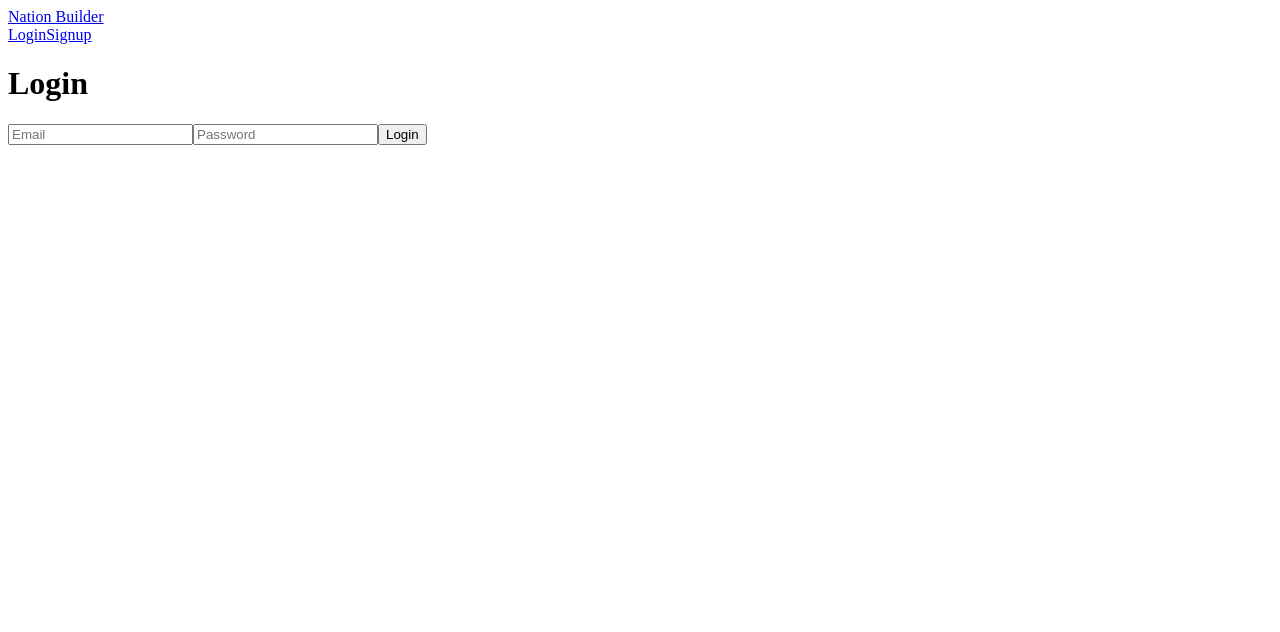
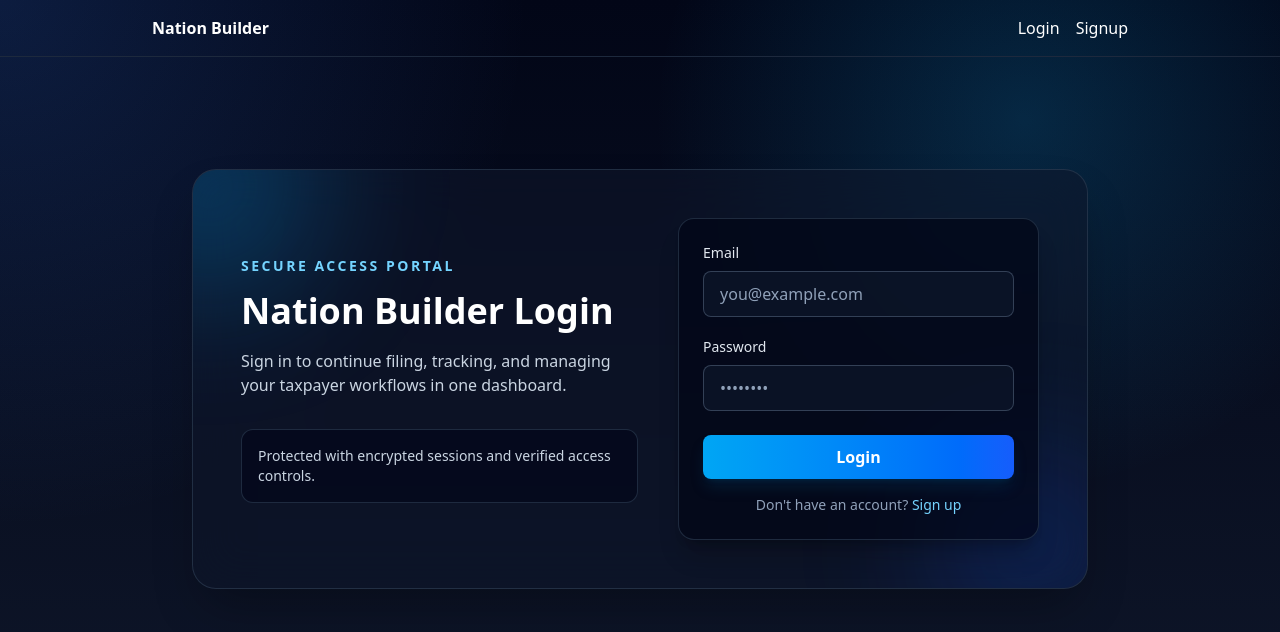
Before and after one commit to NaveenDeswalDevMlops/proj1, a Next.js app in the folder tax-badge-frontend/: page /login in a window 1280 px wide. Shown: the top 632 px of the page. Built offline with nearby package versions, Linux system fonts and the light colour scheme.

Commit message:
Refresh login page visuals with modern styling

```diff
--- a/tax-badge-frontend/app/globals.css
+++ b/tax-badge-frontend/app/globals.css
@@ -0,0 +1,25 @@
+@import "tailwindcss";
+
+:root {
+  color-scheme: dark;
+}
+
+body {
+  min-height: 100vh;
+  background:
+    radial-gradient(circle at top left, rgba(59, 130, 246, 0.18), transparent 35%),
+    radial-gradient(circle at 80% 15%, rgba(14, 165, 233, 0.2), transparent 30%),
+    linear-gradient(180deg, #020617 0%, #0f172a 100%);
+}
+
+.input {
+  @apply w-full rounded-lg border border-slate-600/70 bg-slate-900/70 px-4 py-2.5 text-slate-100 placeholder:text-slate-400 outline-none transition duration-200;
+}
+
+.input:focus {
+  @apply border-sky-400 ring-2 ring-sky-400/20;
+}
+
+.btn {
+  @apply inline-flex w-full items-center justify-center rounded-lg bg-gradient-to-r from-sky-500 to-blue-600 px-4 py-2.5 font-semibold text-white shadow-lg shadow-sky-900/30 transition duration-200 hover:from-sky-400 hover:to-blue-500 hover:shadow-sky-700/30 active:scale-[0.99];
+}
--- a/tax-badge-frontend/app/login/page.tsx
+++ b/tax-badge-frontend/app/login/page.tsx
@@ -1,5 +1,6 @@
 "use client";
 
+import Link from "next/link";
 import { useState } from "react";
 import { useRouter } from "next/navigation";
 import { login } from "@/lib/auth";
@@ -19,25 +20,60 @@ export default function LoginPage() {
   };
 
   return (
-    <div className="max-w-md mx-auto mt-20">
-      <h1 className="text-2xl mb-4">Login</h1>
+    <div className="relative isolate mx-auto mt-14 max-w-4xl overflow-hidden rounded-3xl border border-slate-700/60 bg-slate-900/55 p-8 shadow-2xl shadow-black/30 backdrop-blur-xl sm:mt-20 sm:p-12">
+      <div className="pointer-events-none absolute -left-24 -top-24 h-56 w-56 rounded-full bg-sky-500/25 blur-3xl" />
+      <div className="pointer-events-none absolute -bottom-16 -right-12 h-52 w-52 rounded-full bg-blue-600/20 blur-3xl" />
 
+      <div className="relative grid gap-10 md:grid-cols-[1.1fr_1fr] md:items-center">
+        <div>
+          <p className="text-sm font-semibold uppercase tracking-[0.18em] text-sky-300">
+            Secure Access Portal
+          </p>
+          <h1 className="mt-3 text-4xl font-bold leading-tight text-white">
+            Nation Builder Login
+          </h1>
+          <p className="mt-4 max-w-md text-slate-300">
+            Sign in to continue filing, tracking, and managing your taxpayer workflows in one dashboard.
+          </p>
+          <div className="mt-8 rounded-xl border border-slate-700/60 bg-slate-950/60 p-4 text-sm text-slate-300">
+            Protected with encrypted sessions and verified access controls.
+          </div>
+        </div>
+
+        <div className="rounded-2xl border border-slate-700/60 bg-slate-950/70 p-6 shadow-xl shadow-black/20">
+          <label className="mb-2 block text-sm font-medium text-slate-200" htmlFor="email">
+            Email
+          </label>
           <input
+            id="email"
             className="input"
-        placeholder="Email"
+            placeholder="you@example.com"
             onChange={(e) => setEmail(e.target.value)}
           />
 
+          <label className="mb-2 mt-5 block text-sm font-medium text-slate-200" htmlFor="password">
+            Password
+          </label>
           <input
+            id="password"
             type="password"
-        className="input mt-2"
-        placeholder="Password"
+            className="input"
+            placeholder="••••••••"
             onChange={(e) => setPassword(e.target.value)}
           />
 
-      <button className="btn mt-4" onClick={handleLogin}>
+          <button className="btn mt-6" onClick={handleLogin}>
             Login
           </button>
+
+          <p className="mt-4 text-center text-sm text-slate-400">
+            Don&apos;t have an account?{" "}
+            <Link href="/signup" className="font-medium text-sky-300 hover:text-sky-200">
+              Sign up
+            </Link>
+          </p>
+        </div>
+      </div>
     </div>
   );
 }
--- a/tax-badge-frontend/postcss.config.js
+++ b/tax-badge-frontend/postcss.config.js
@@ -1,4 +1,4 @@
-module.exports = {
+export default {
   plugins: {
     "@tailwindcss/postcss": {},
     autoprefixer: {},
--- a/tax-badge-frontend/tailwind.config.js
+++ b/tax-badge-frontend/tailwind.config.js
@@ -1,5 +1,5 @@
 /** @type {import('tailwindcss').Config} */
-module.exports = {
+const config = {
   content: [
     "./app/**/*.{js,ts,jsx,tsx}",
     "./components/**/*.{js,ts,jsx,tsx}",
@@ -9,3 +9,5 @@ module.exports = {
   },
   plugins: [],
 };
+
+export default config;
```
Lines whose indentation alone changed are shown as unchanged.
